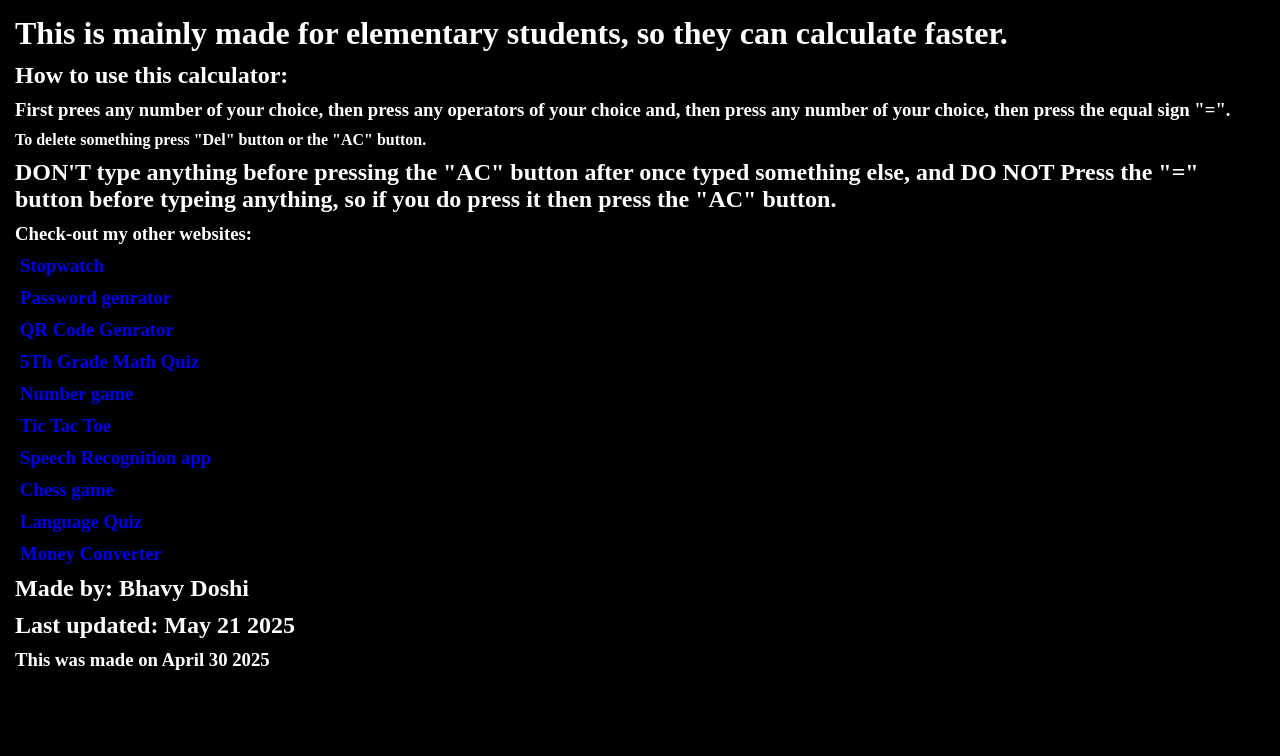
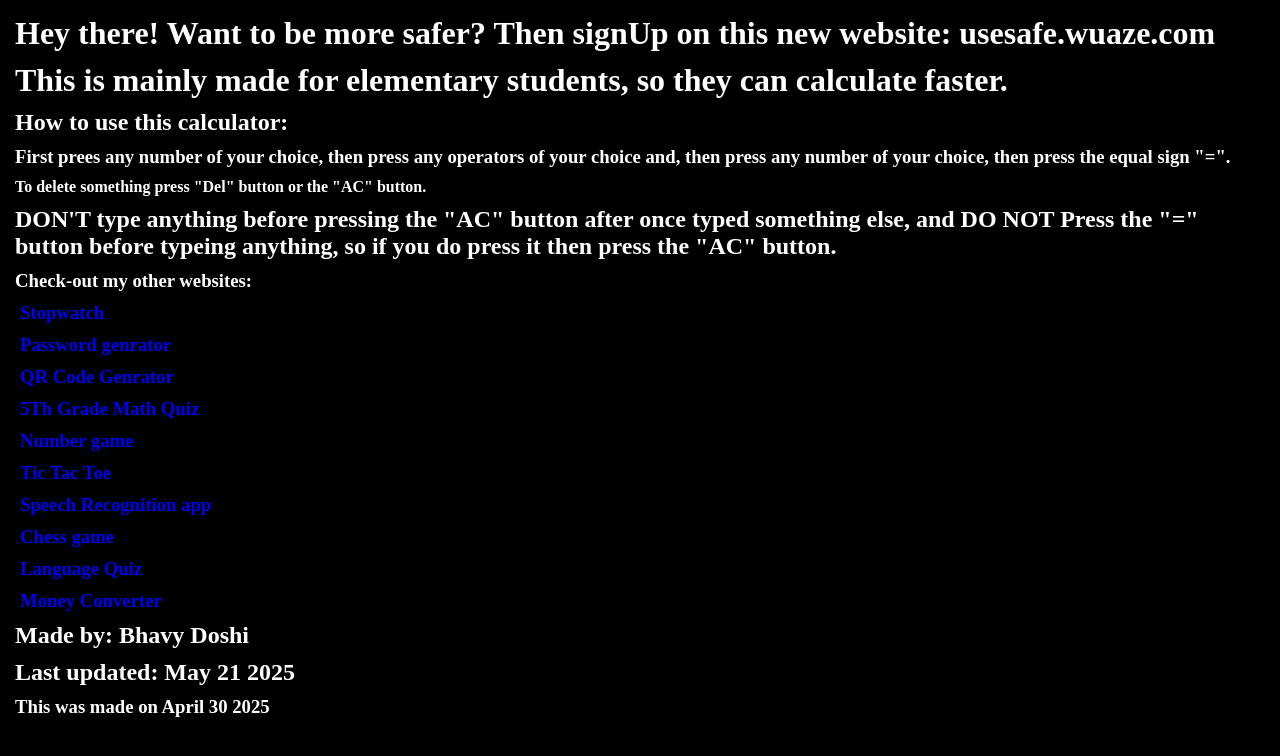
Before and after one commit to Bhavy0309/why, a plain HTML site: page aboutme.html in a window 1280 px wide. Drawn offline with Linux system fonts and the light colour scheme.

Commit message:
Update aboutme.html

```diff
--- a/aboutme.html
+++ b/aboutme.html
@@ -8,6 +8,7 @@
     <title>why I made this</title>
     <link rel="stylesheet" href="aboutme.css">
 </head>
+<h1 class="do">Hey there! Want to be more safer? Then signUp on this new website: usesafe.wuaze.com </h1>
 <h1 class="do">This is mainly made for elementary students, so they can calculate faster.</h1>
 <h2 class="do">How to use this calculator:</h2>
 <h3 class="do">First prees any number of your choice, then press any operators of your choice and, then press any number of your choice, then press the equal sign "=".</h3>
```
